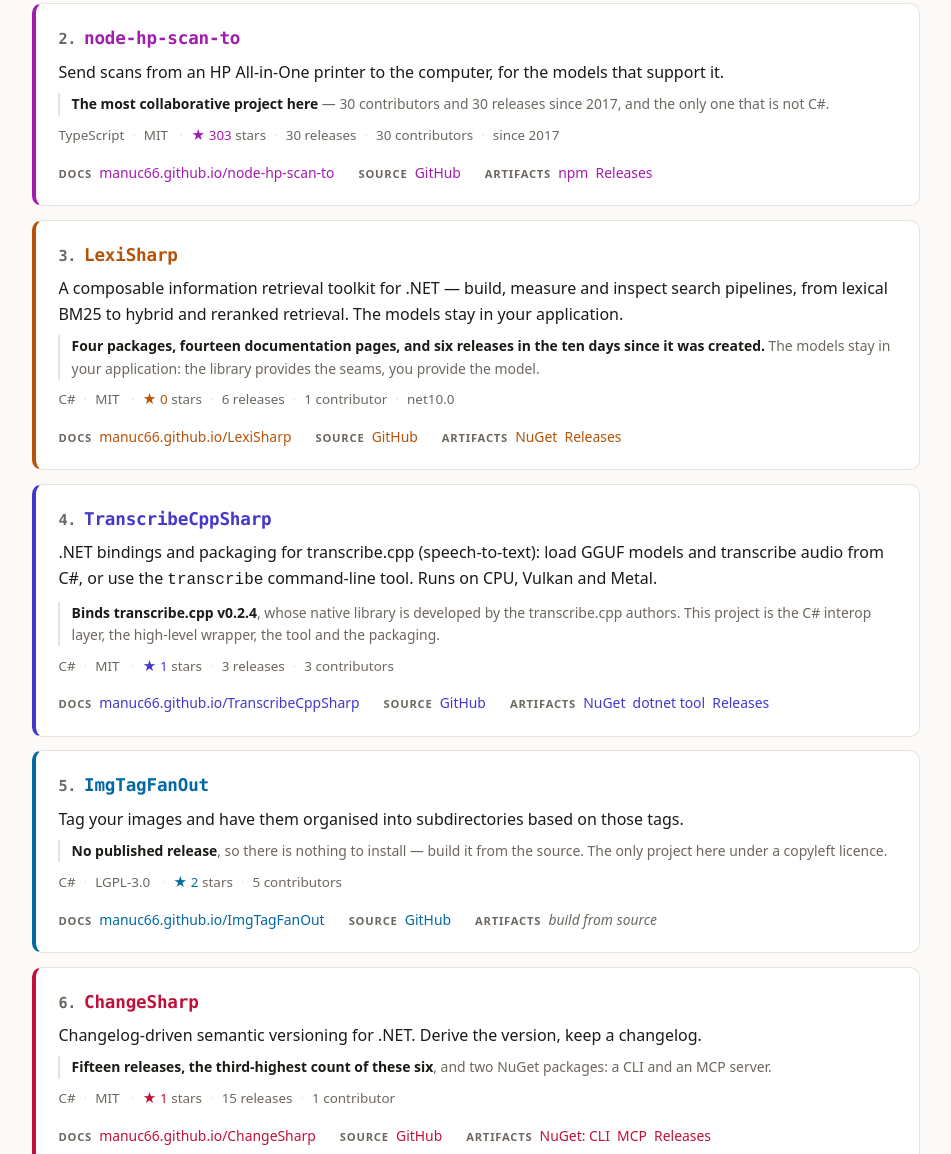
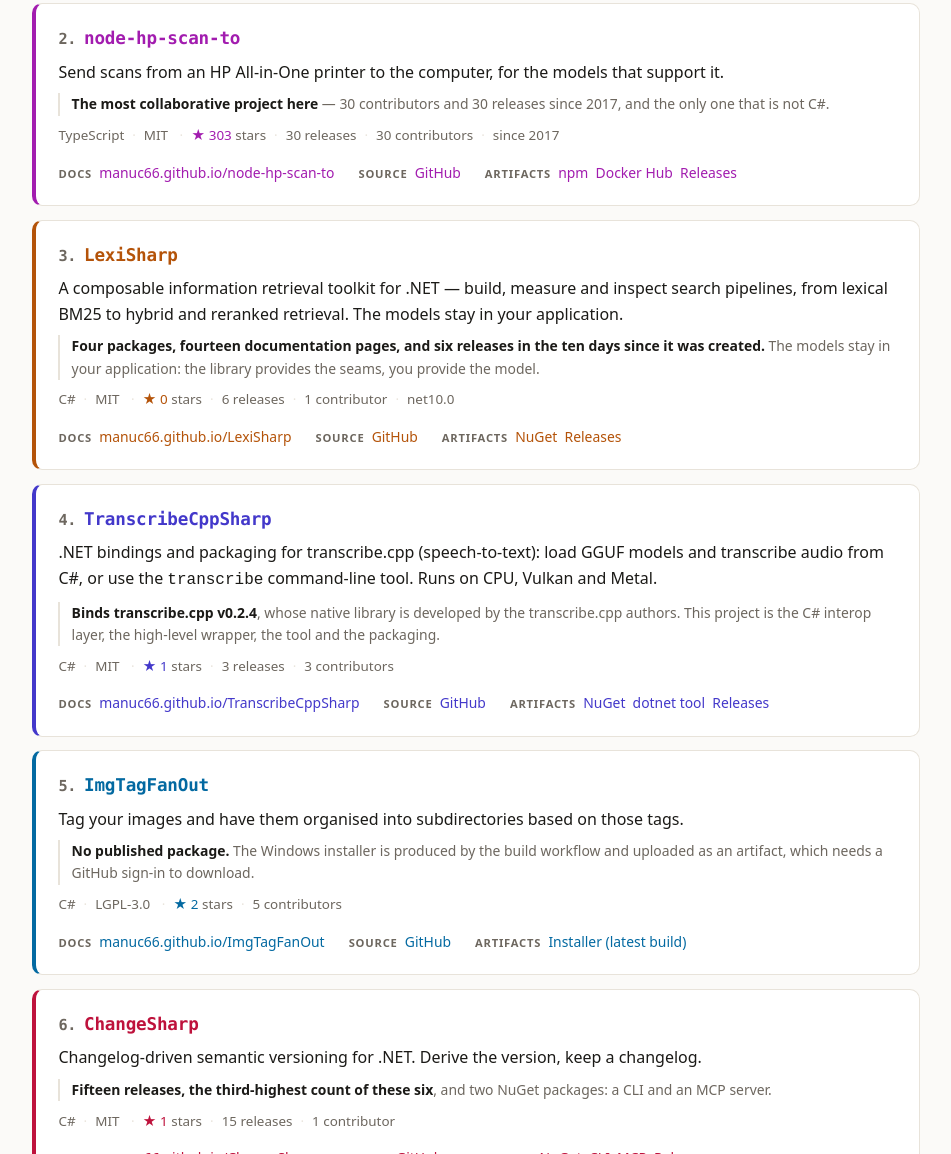
Before and after one commit to manuc66/manuc66.github.io, a plain HTML site: page index.html in a window 1280 px wide. Shown: the part 439-1593 px from the top of the page, without its empty margins (164-1115 px from the left). Drawn offline with Linux system fonts and the light colour scheme.

Commit message:
Add the Docker Hub image; point ImgTagFanOut at its installer build
node-hp-scan-to publishes a Docker image that the page did not list. The
repository exists and is not empty: the registry reports 61 tags including
latest, master and v1.7.1, so the link is to something real.

ImgTagFanOut had 'build from source', which was wrong. Its build workflow
compiles setupScript.iss into ImgTagFanOut-installer.exe with Inno Setup
and uploads it, so a binary does exist - roughly 78 MB per build. The
latest successful build on main is run 35149071787 of 2026-09-16.

The link points at the workflow page rather than that run, for two reasons.
A run id is a snapshot: the artifact expires on the retention clock
(90 days by default), after which the link 404s. And the run itself is not
the best target, because the most recent run overall is a failed Dependabot
branch.

The one thing the page must not imply is that the download is open. An
Actions artifact is not public: the metadata API answers 200 to an
anonymous caller, but the artifact page and the zip both return 404 without
a GitHub sign-in. The card says so, because a link that looks like a
download and is not is worse than an honest mention.

Verified logged out: every link on the page returns 200 except npmjs.com,
which serves 403 to curl as bot protection. The registry API confirms
node-hp-scan-to 1.11.1 there.

```diff
--- a/index.html
+++ b/index.html
@@ -238,7 +238,7 @@
       <div class="links">
         <span class="group"><span class="label">Docs</span><a href="https://manuc66.github.io/node-hp-scan-to/">manuc66.github.io/node-hp-scan-to</a></span>
         <span class="group"><span class="label">Source</span><a href="https://github.com/manuc66/node-hp-scan-to">GitHub</a></span>
-        <span class="group"><span class="label">Artifacts</span><a href="https://www.npmjs.com/package/node-hp-scan-to">npm</a><a href="https://github.com/manuc66/node-hp-scan-to/releases">Releases</a></span>
+        <span class="group"><span class="label">Artifacts</span><a href="https://www.npmjs.com/package/node-hp-scan-to">npm</a><a href="https://hub.docker.com/r/manuc66/node-hp-scan-to">Docker Hub</a><a href="https://github.com/manuc66/node-hp-scan-to/releases">Releases</a></span>
       </div>
     </li>
 
@@ -295,8 +295,8 @@
         tags.
       </p>
       <p class="note">
-        <b>No published release</b>, so there is nothing to install — build it from the
-        source. The only project here under a copyleft licence.
+        <b>No published package.</b> The Windows installer is produced by the build
+        workflow and uploaded as an artifact, which needs a GitHub sign-in to download.
       </p>
       <p class="meta">
         <span>C#</span><span>LGPL-3.0</span>
@@ -305,7 +305,7 @@
       <div class="links">
         <span class="group"><span class="label">Docs</span><a href="https://manuc66.github.io/ImgTagFanOut/">manuc66.github.io/ImgTagFanOut</a></span>
         <span class="group"><span class="label">Source</span><a href="https://github.com/manuc66/ImgTagFanOut">GitHub</a></span>
-        <span class="group"><span class="label">Artifacts</span><span class="none">build from source</span></span>
+        <span class="group"><span class="label">Artifacts</span><a href="https://github.com/manuc66/ImgTagFanOut/actions/workflows/build.yml">Installer (latest build)</a></span>
       </div>
     </li>
 
```
